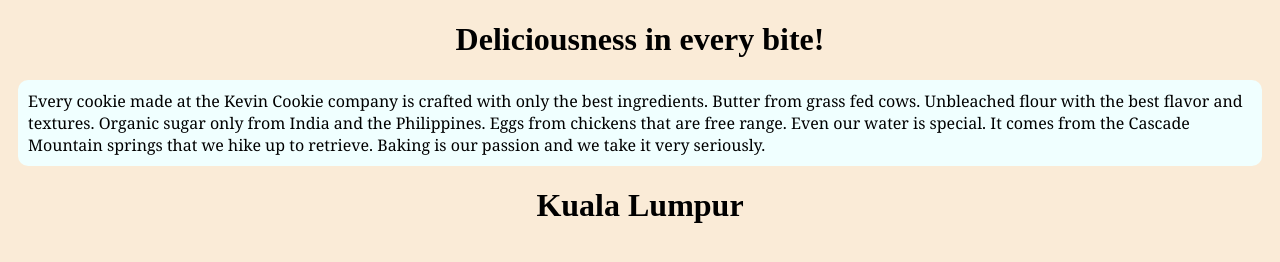
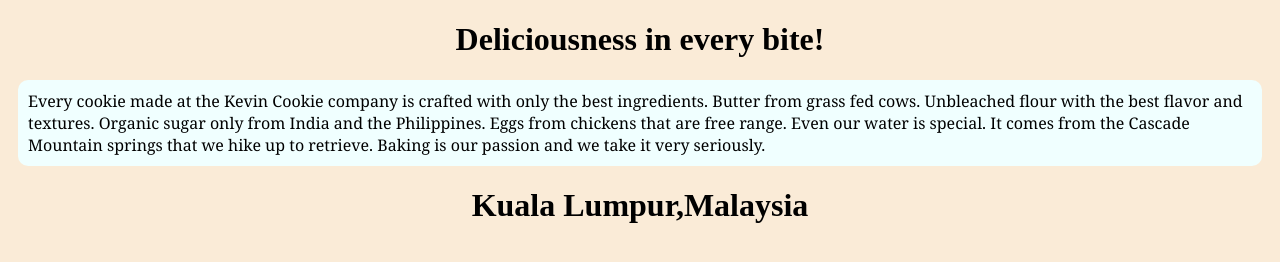
Before and after one commit to furqan-qadri/KevinCookieCompany, a plain HTML site: page index.htm in a window 1280 px wide. Drawn offline with Linux system fonts and the light colour scheme.

Commit message:
added country

```diff
--- a/index.htm
+++ b/index.htm
@@ -23,7 +23,7 @@
 <p class="para-1">Every cookie made at the Kevin Cookie company is crafted with only the best ingredients. Butter from grass fed cows. Unbleached flour with the best flavor and textures. Organic sugar only from India and the Philippines. Eggs from chickens that are free range. Even our water is special. It comes from the Cascade Mountain springs that we hike up to retrieve. Baking is our passion and we take it very seriously.</p>
 
 
-<h1 class="heading-1">Kuala Lumpur</h1>
+<h1 class="heading-1">Kuala Lumpur,Malaysia</h1>
 
 
 </body>
```
